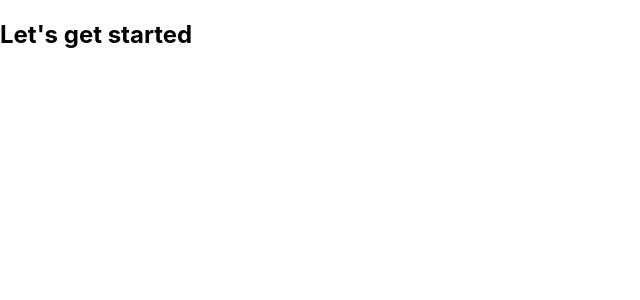
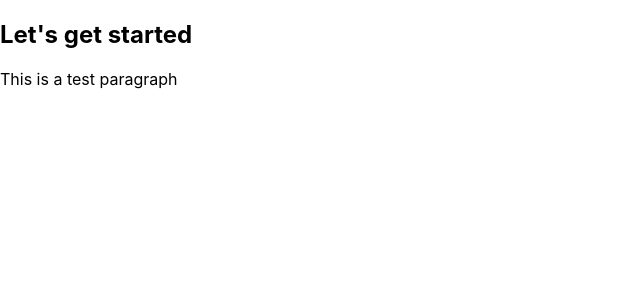
Before and after one commit to ashishjsharda/ReactNov21, a React (Create React App) app: page / in a window 1280 px wide. Shown: the top 300 px of the page, without its empty margins (0-640 px from the left). Built offline with nearby package versions, Linux system fonts and the light colour scheme.

Commit message:
Add test para

```diff
--- a/src/App.js
+++ b/src/App.js
@@ -5,6 +5,7 @@ function App() {
   return (
    <div>
      <h2> Let's get started</h2>
+       <p> This is a test paragraph</p>
    </div>
   );
 }
```
